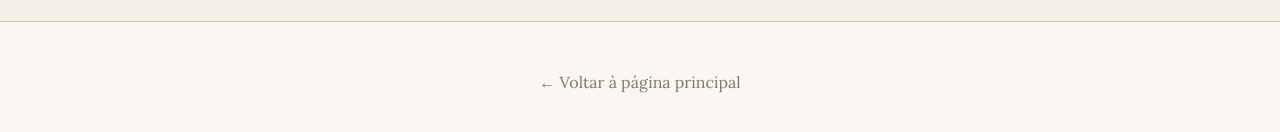
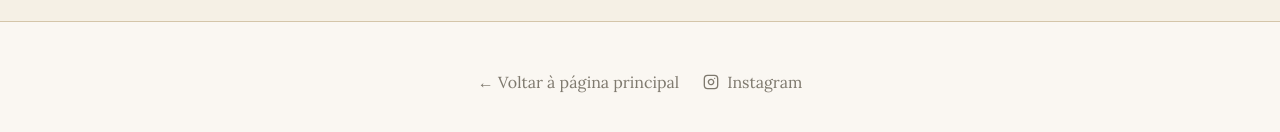
Before and after one commit to alramalho/amigosdochapim, a Next.js app: page /juri in a window 1280 px wide. Shown: the part 3147-3279 px from the top of the page. Built offline with nearby package versions, Linux system fonts and the light colour scheme.

Commit message:
Add Instagram links

```diff
--- a/src/app/contacto/page.tsx
+++ b/src/app/contacto/page.tsx
@@ -1,5 +1,6 @@
 import Link from "next/link";
 import { ContactForm } from "@/components/contact-form";
+import { InstagramLink } from "@/components/instagram-link";
 
 export const metadata = {
   title: "Contacto | Amigos do Chapim",
@@ -24,6 +25,7 @@ export default function ContactoPage() {
           <p className="text-foreground/70 md:text-lg">
             Para dúvidas sobre candidaturas, júri, apoios ou funcionamento da plataforma.
           </p>
+          <InstagramLink className="mt-4 text-sm md:text-base" />
         </div>
 
         <section className="border border-border bg-accent/20 rounded-sm p-5 md:p-6">
--- a/src/app/juri/page.tsx
+++ b/src/app/juri/page.tsx
@@ -1,5 +1,6 @@
 import Link from "next/link";
 import type { Metadata } from "next";
+import { InstagramLink } from "@/components/instagram-link";
 
 export const metadata: Metadata = {
   title: "Como Funciona o Júri | Amigos do Chapim",
@@ -214,13 +215,14 @@ export default function JuriPage() {
 
       {/* Footer */}
       <footer className="border-t border-border py-8 md:py-12">
-        <div className="max-w-4xl mx-auto px-4 text-center">
+        <div className="max-w-4xl mx-auto px-4 flex flex-wrap justify-center gap-6 text-center">
           <Link
             href="/"
             className="text-sm md:text-base text-foreground/60 hover:text-foreground transition-colors"
           >
             ← Voltar à página principal
           </Link>
+          <InstagramLink className="text-sm md:text-base" />
         </div>
       </footer>
     </div>
--- a/src/app/o-que-deve-ser-entregue/page.tsx
+++ b/src/app/o-que-deve-ser-entregue/page.tsx
@@ -1,5 +1,6 @@
 import Link from "next/link";
 import type { Metadata } from "next";
+import { InstagramLink } from "@/components/instagram-link";
 
 export const metadata: Metadata = {
   title: "O Que Deve Ser Entregue | Amigos do Chapim",
@@ -148,13 +149,14 @@ export default function OQueDeveSerEntreguePage() {
 
       {/* Footer */}
       <footer className="border-t border-border py-8 md:py-12">
-        <div className="max-w-4xl mx-auto px-4 text-center">
+        <div className="max-w-4xl mx-auto px-4 flex flex-wrap justify-center gap-6 text-center">
           <Link
             href="/"
             className="text-sm md:text-base text-foreground/60 hover:text-foreground transition-colors"
           >
             ← Voltar à página principal
           </Link>
+          <InstagramLink className="text-sm md:text-base" />
         </div>
       </footer>
     </div>
--- a/src/app/page.tsx
+++ b/src/app/page.tsx
@@ -4,6 +4,7 @@ import { AuroraBackground } from "@/components/ui/aurora-background";
 import { AuthNavLink } from "@/components/auth-nav-link";
 import { DonationSection } from "@/components/donation-section";
 import { FAQItem } from "@/components/faq-item";
+import { InstagramLink } from "@/components/instagram-link";
 
 const APROVADO_CM = true;
 
@@ -263,6 +264,7 @@ export default function Home() {
               <p className="mt-2 text-xs md:text-sm text-foreground/60">
                 geral@amigosdochapim.org
               </p>
+              <InstagramLink className="mt-3 text-xs md:text-sm" />
             </div>
             <div>
               <h3 className="font-semibold mb-3 md:mb-4 text-sm md:text-base">
--- a/src/app/painel/page.tsx
+++ b/src/app/painel/page.tsx
@@ -6,6 +6,7 @@ import Link from "next/link";
 import { Check, Edit3, ExternalLink, FileSpreadsheet, X } from "lucide-react";
 import { supabase } from "@/lib/supabase";
 import { getAdminEmails } from "@/lib/admin";
+import { InstagramLink } from "@/components/instagram-link";
 
 //note to self
 // stripe + supabase finished locally. now was a matter of testing it out in prod in the Real Goncalos account (double check env vars)
@@ -189,7 +190,7 @@ export default function PainelPage() {
         </div>
 
         <footer className="py-6 text-center text-sm text-foreground/50">
-          <div className="flex justify-center gap-6">
+          <div className="flex flex-wrap justify-center gap-6">
             <Link href="/termos" className="hover:text-foreground transition-colors">
               Termos
             </Link>
@@ -199,6 +200,7 @@ export default function PainelPage() {
             <a href="mailto:geral@amigosdochapim.org" className="hover:text-foreground transition-colors">
               Contacto
             </a>
+            <InstagramLink className="text-sm" />
           </div>
         </footer>
       </main>
@@ -453,7 +455,7 @@ export default function PainelPage() {
       </div>
 
       <footer className="py-6 text-center text-sm text-foreground/50">
-        <div className="flex justify-center gap-6">
+        <div className="flex flex-wrap justify-center gap-6">
           <Link href="/termos" className="hover:text-foreground transition-colors">
             Termos
           </Link>
@@ -463,6 +465,7 @@ export default function PainelPage() {
           <a href="mailto:geral@amigosdochapim.org" className="hover:text-foreground transition-colors">
             Contacto
           </a>
+          <InstagramLink className="text-sm" />
         </div>
       </footer>
     </main>
--- a/src/app/privacidade/page.tsx
+++ b/src/app/privacidade/page.tsx
@@ -1,5 +1,6 @@
 import Link from "next/link";
 import type { Metadata } from "next";
+import { InstagramLink } from "@/components/instagram-link";
 
 export const metadata: Metadata = {
   title: "Política de Privacidade | Amigos do Chapim",
@@ -198,13 +199,14 @@ export default function PrivacidadePage() {
 
       {/* Footer */}
       <footer className="border-t border-border py-8 md:py-12 mt-12">
-        <div className="max-w-4xl mx-auto px-4 text-center">
+        <div className="max-w-4xl mx-auto px-4 flex flex-wrap justify-center gap-6 text-center">
           <Link
             href="/"
             className="text-sm md:text-base text-foreground/60 hover:text-foreground transition-colors"
           >
             ← Voltar à página principal
           </Link>
+          <InstagramLink className="text-sm md:text-base" />
         </div>
       </footer>
     </div>
--- a/src/app/termos/page.tsx
+++ b/src/app/termos/page.tsx
@@ -1,5 +1,6 @@
 import Link from "next/link";
 import type { Metadata } from "next";
+import { InstagramLink } from "@/components/instagram-link";
 
 export const metadata: Metadata = {
   title: "Termos e Condições | Amigos do Chapim",
@@ -168,13 +169,14 @@ export default function TermosPage() {
 
       {/* Footer */}
       <footer className="border-t border-border py-8 md:py-12 mt-12">
-        <div className="max-w-4xl mx-auto px-4 text-center">
+        <div className="max-w-4xl mx-auto px-4 flex flex-wrap justify-center gap-6 text-center">
           <Link
             href="/"
             className="text-sm md:text-base text-foreground/60 hover:text-foreground transition-colors"
           >
             ← Voltar à página principal
           </Link>
+          <InstagramLink className="text-sm md:text-base" />
         </div>
       </footer>
     </div>
--- /dev/null
+++ b/src/components/instagram-link.tsx
@@ -0,0 +1,17 @@
+import { Instagram } from "lucide-react";
+
+export const INSTAGRAM_URL = "https://www.instagram.com/associacaoamigosdochapim";
+
+export function InstagramLink({ className = "" }: { className?: string }) {
+  return (
+    <a
+      href={INSTAGRAM_URL}
+      target="_blank"
+      rel="noopener noreferrer"
+      className={`inline-flex items-center gap-2 text-foreground/60 hover:text-foreground transition-colors ${className}`}
+    >
+      <Instagram className="h-4 w-4" aria-hidden="true" />
+      <span>Instagram</span>
+    </a>
+  );
+}
```
